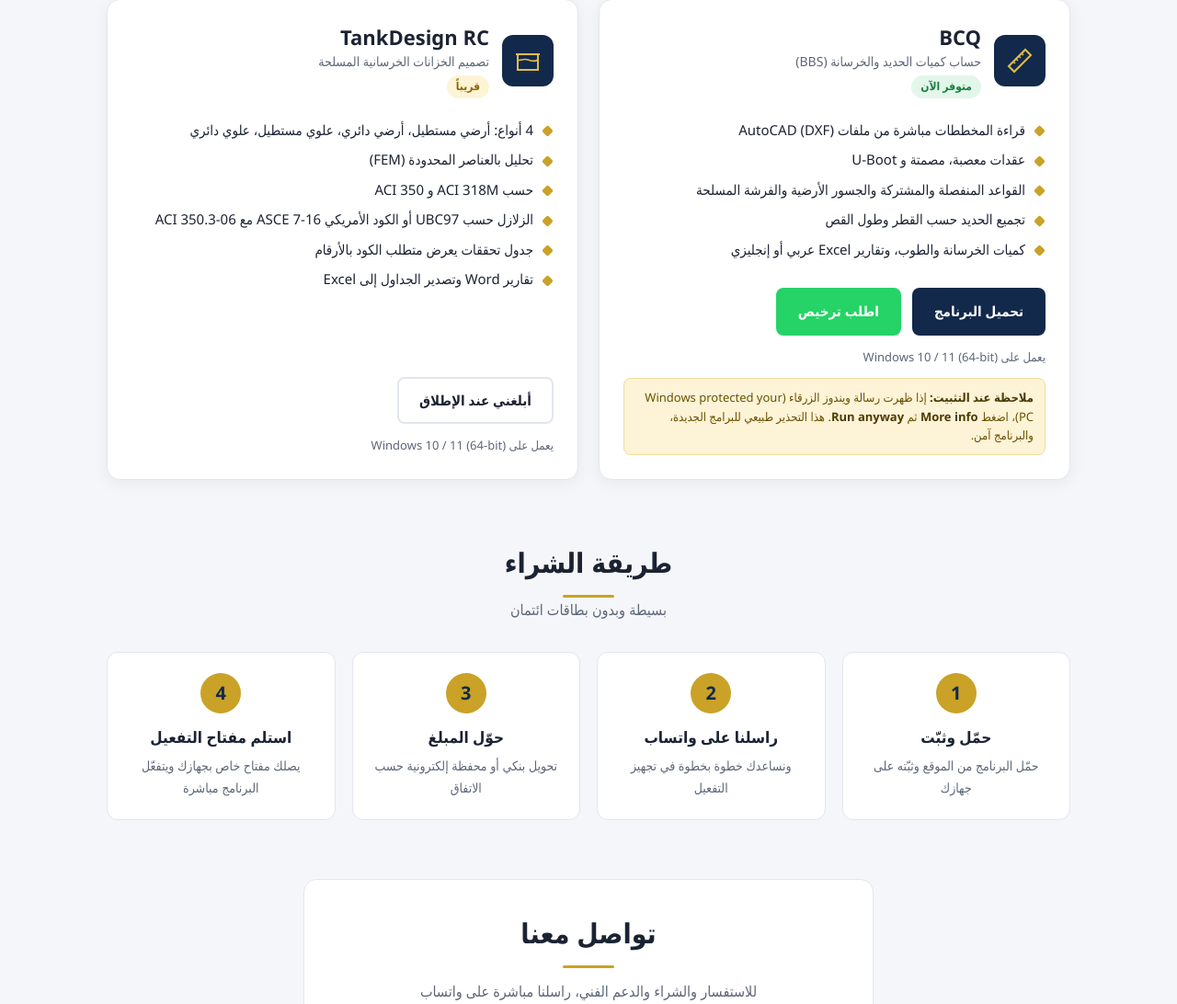
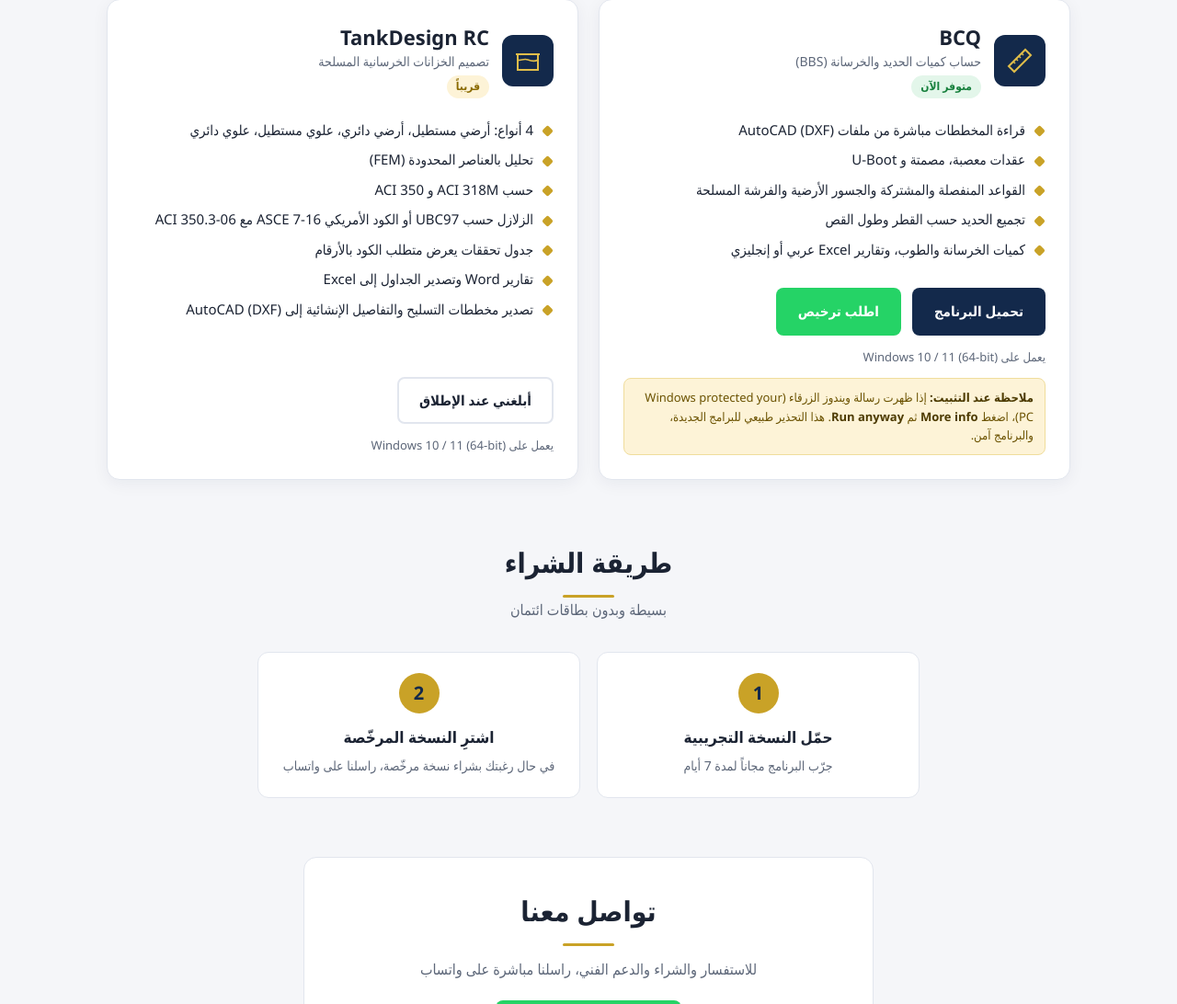
Before and after one commit to hes-engineering/hes-engineering.github.io, a plain HTML site: page index.html in a window 1280 px wide. Shown: the part 560-1652 px from the top of the page at 92% size. Drawn offline with Linux system fonts and the light colour scheme.

Commit message:
Add files via upload

```diff
--- a/index.html
+++ b/index.html
@@ -174,6 +174,7 @@ footer b{color:var(--gold-2)}
           <li data-ar="الزلازل حسب UBC97 أو الكود الأمريكي ASCE 7-16 مع ACI 350.3-06" data-en="Seismic per UBC97 or the American code ASCE 7-16 with ACI 350.3-06">الزلازل حسب UBC97 أو الكود الأمريكي ASCE 7-16 مع ACI 350.3-06</li>
           <li data-ar="جدول تحققات يعرض متطلب الكود بالأرقام" data-en="Checks table showing code requirements with numbers">جدول تحققات يعرض متطلب الكود بالأرقام</li>
           <li data-ar="تقارير Word وتصدير الجداول إلى Excel" data-en="Word reports and Excel export of result tables">تقارير Word وتصدير الجداول إلى Excel</li>
+          <li data-ar="تصدير مخططات التسليح والتفاصيل الإنشائية إلى AutoCAD (DXF)" data-en="Export of reinforcement drawings and structural details to AutoCAD (DXF)">تصدير مخططات التسليح والتفاصيل الإنشائية إلى AutoCAD (DXF)</li>
         </ul>
         <div class="btns">
           <a class="btn btn-ghost" id="waTank" href="#" target="_blank" rel="noopener" data-ar="أبلغني عند الإطلاق" data-en="Notify me at launch">أبلغني عند الإطلاق</a>
@@ -190,11 +191,9 @@ footer b{color:var(--gold-2)}
       <h2 data-ar="طريقة الشراء" data-en="How to buy">طريقة الشراء</h2>
       <p data-ar="بسيطة وبدون بطاقات ائتمان" data-en="Simple, no credit card needed">بسيطة وبدون بطاقات ائتمان</p>
     </div>
-    <div class="steps">
-      <div class="step"><h4 data-ar="حمّل وثبّت" data-en="Download &amp; install">حمّل وثبّت</h4><p data-ar="حمّل البرنامج من الموقع وثبّته على جهازك" data-en="Download the program and install it on your PC">حمّل البرنامج من الموقع وثبّته على جهازك</p></div>
-      <div class="step"><h4 data-ar="راسلنا على واتساب" data-en="Message us on WhatsApp">راسلنا على واتساب</h4><p data-ar="ونساعدك خطوة بخطوة في تجهيز التفعيل" data-en="We will guide you step by step through activation">ونساعدك خطوة بخطوة في تجهيز التفعيل</p></div>
-      <div class="step"><h4 data-ar="حوّل المبلغ" data-en="Make the transfer">حوّل المبلغ</h4><p data-ar="تحويل بنكي أو محفظة إلكترونية حسب الاتفاق" data-en="Bank transfer or e-wallet, as agreed">تحويل بنكي أو محفظة إلكترونية حسب الاتفاق</p></div>
-      <div class="step"><h4 data-ar="استلم مفتاح التفعيل" data-en="Receive your key">استلم مفتاح التفعيل</h4><p data-ar="يصلك مفتاح خاص بجهازك ويتفعّل البرنامج مباشرة" data-en="You get a key bound to your PC and the program activates immediately">يصلك مفتاح خاص بجهازك ويتفعّل البرنامج مباشرة</p></div>
+    <div class="steps" style="max-width:720px;margin:0 auto">
+      <div class="step"><h4 data-ar="حمّل النسخة التجريبية" data-en="Download the free trial">حمّل النسخة التجريبية</h4><p data-ar="جرّب البرنامج مجاناً لمدة 7 أيام" data-en="Try the program free for 7 days">جرّب البرنامج مجاناً لمدة 7 أيام</p></div>
+      <div class="step"><h4 data-ar="اشترِ النسخة المرخّصة" data-en="Buy the licensed version">اشترِ النسخة المرخّصة</h4><p data-ar="في حال رغبتك بشراء نسخة مرخّصة، راسلنا على واتساب" data-en="If you would like to buy a licensed version, message us on WhatsApp">في حال رغبتك بشراء نسخة مرخّصة، راسلنا على واتساب</p></div>
     </div>
   </div>
 </section>
```
